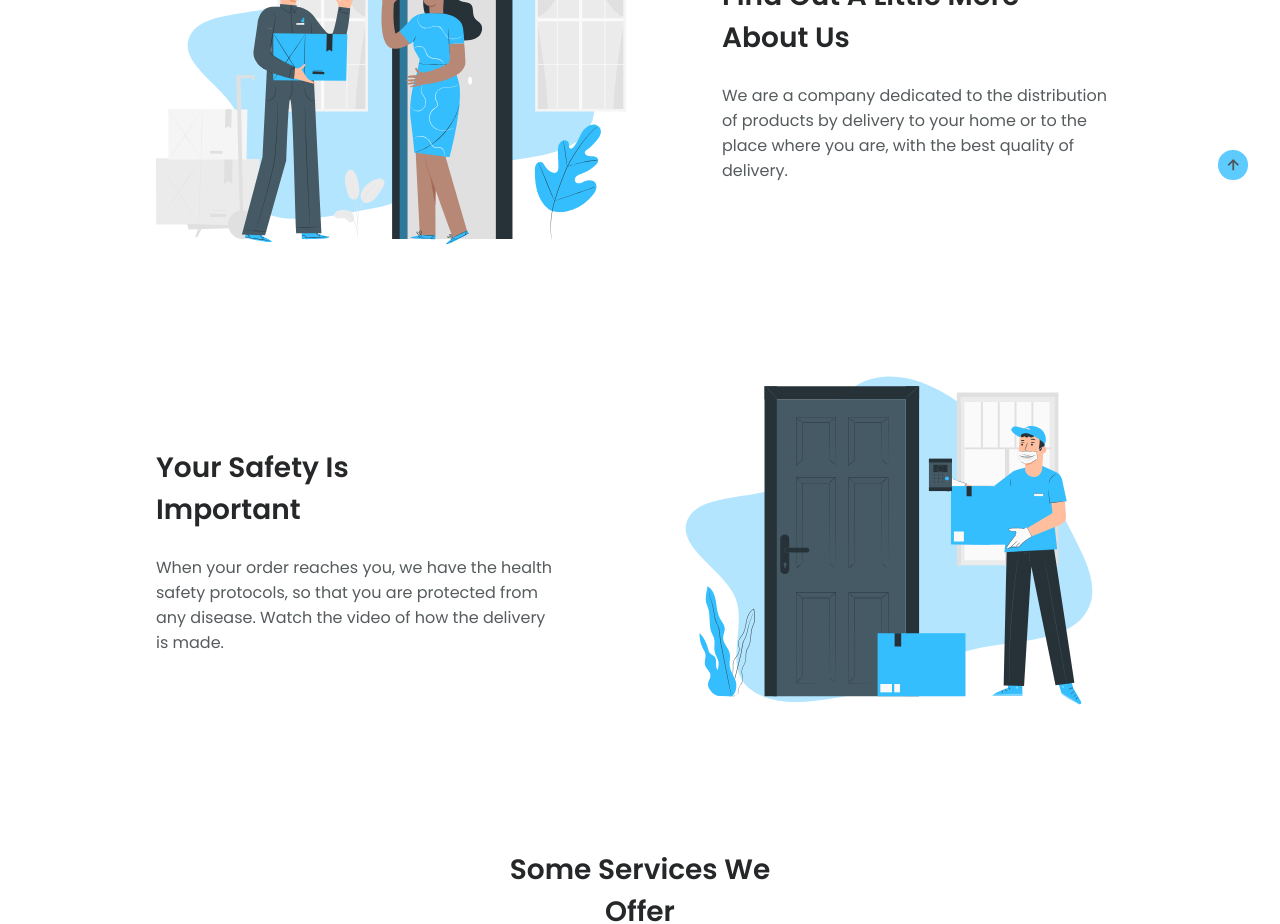
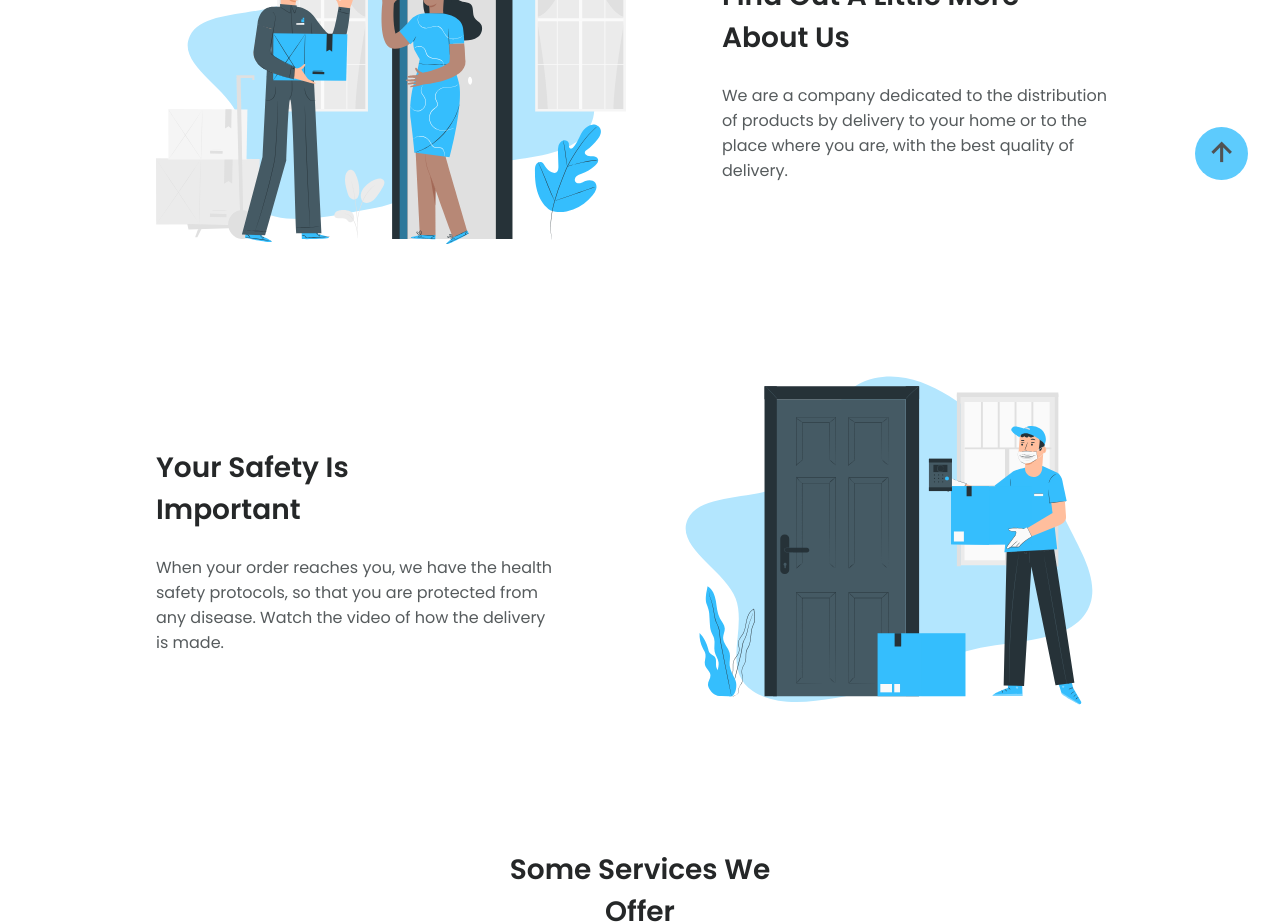
Before and after one commit to mubizzy/A-delivery-website, a plain HTML site: page index.html in a window 1280 px wide. Shown: the part 780-1704 px from the top of the page. Drawn offline with nearby package versions, Linux system fonts and the light colour scheme.

Commit message:
making changes on the scrollup icon

```diff
--- a/assets/css/styles.css
+++ b/assets/css/styles.css
@@ -400,7 +400,7 @@ body.dark-theme {
   right: 1rem;
   bottom: -20%;
   display: inline-flex;
-  padding: 0.3rem;
+  padding: 0.5rem;
   border-radius: 50%;
   z-index: var(--z-tooltip);
   opacity: 0.8;
@@ -412,7 +412,7 @@ body.dark-theme {
   opacity: 1;
 }
 .scrollup__icon {
-  font-size: 1.25rem;
+  font-size: 2.3rem;
   color: var(--title-color);
 }
 
```
